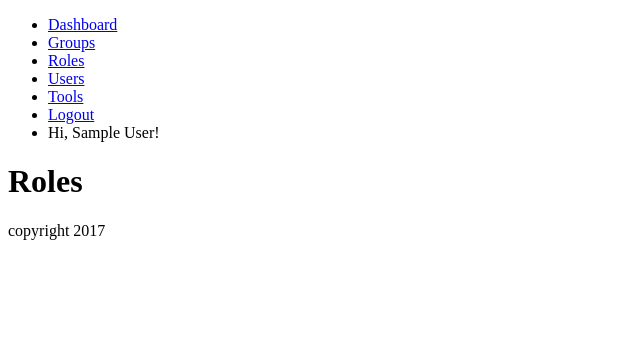
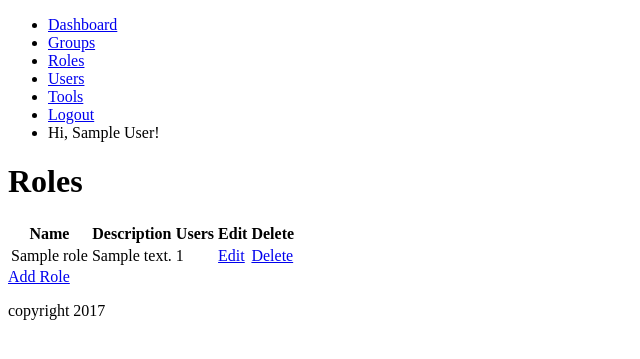
Before and after one commit to gitaux/vial-mvc, a Flask app: page /admin/roles in a window 1280 px wide. Shown: the top 359 px of the page, without its empty margins (0-640 px from the left). Run offline with Flask 2, Linux system fonts and the light colour scheme; a user stored in the database is signed in; tables that the repository leaves empty hold one stand-in row (values such as "Sample post"); parts of the project's set-up code (start-up, migrations or seed data) failed here and were passed over.

Commit message:
fixed assigning role and group. added role template.

```diff
--- a/app/admin/__init__.py
+++ b/app/admin/__init__.py
@@ -1,5 +1,6 @@
 # -*- coding: utf-8 -*-
 # app/admin/__init__.py
+
 from flask import Blueprint
 
 
--- a/app/admin/views.py
+++ b/app/admin/views.py
@@ -342,7 +342,7 @@ def assign_user(id):
     check_admin()
     user = User.query.get_or_404(id)
     if user.is_admin:
-        abort(403)
+       abort(403)
     form = UserAssignForm(obj=user)
     if form.validate_on_submit():
         user.group = form.group.data
--- a/app/auth/__init__.py
+++ b/app/auth/__init__.py
@@ -1,5 +1,6 @@
 # -*- coding: utf-8 -*-
 # app/auth/__init__.py
+
 from flask import Blueprint
 
 
--- a/app/home/views.py
+++ b/app/home/views.py
@@ -1,5 +1,6 @@
 # -*- coding: utf-8 -*-
 # app/home/views.py
+
 from flask import abort, render_template
 from flask_login import current_user, login_required
 
--- a/app/models.py
+++ b/app/models.py
@@ -1,5 +1,6 @@
 # -*- coding: utf-8 -*-
 # app/models.py
+
 from flask_login import UserMixin
 from werkzeug.security import generate_password_hash, check_password_hash
 
--- a/app/templates/admin/roles/list_roles.html
+++ b/app/templates/admin/roles/list_roles.html
@@ -5,5 +5,32 @@
 {% block main %}
     <div>
         <h1>{{ title }}</h1>
+        <table>
+            <thead>
+                <tr>
+                    <th>Name</th>
+                    <th>Description</th>
+                    <th>Users</th>
+                    <th>Edit</th>
+                    <th>Delete</th>
+                </tr>
+            </thead>
+            <tbody>
+            {% for role in roles %}
+                <tr>
+                    <td>{{ role.name }}</td>
+                    <td>{{ role.description }}</td>
+                    <td>{{ role.users.count() }}</td>
+                    <td>
+                        <a href="{{ url_for('admin.edit_role', id=role.id) }}">Edit</a>
+                    </td>
+                    <td>
+                        <a href="{{ url_for('admin.delete_role', id=role.id) }}">Delete</a>
+                    </td>
+                </tr>
+            {% endfor %}
+            </tbody>
+        </table>
+        <a href="{{ url_for('admin.add_role') }}">Add Role</a>
     </div>
 {% endblock %}
--- a/app/templates/admin/users/assign_user.html
+++ b/app/templates/admin/users/assign_user.html
@@ -1,7 +1,7 @@
 <!-- app/templates/admin/users/assign_user.html -->
 
 {% extends 'base.html' %}
-{% block title %}{{ title }}{% endblock %}
+{% block title %} {{ title }} {% endblock %}
 {% block main %}
     <div>
         <h1>{{ title }}</h1>
--- a/app/templates/admin/users/list_users.html
+++ b/app/templates/admin/users/list_users.html
@@ -27,10 +27,10 @@
                     <td>{{ user.first_name }}</td>
                     <td>{{ user.last_name }}</td>
                     <td>{{ user.email }}</td>
-                    <td>{{ user.group }}</td>
-                    <td>{{ user.role }}</td>
+                    <td>{{ user.group.name }}</td>
+                    <td>{{ user.role.name }}</td>
                     <td>{{ user.is_admin }}</td>
-                    <td><a href="{{ url_for('admin.assign_user') }}">assign</a></td>
+                    <td><a href="{{ url_for('admin.assign_user', id=user.id) }}">assign</a></td>
                     <td><a>edit</a></td>
                     <td><a>delete</a></td>
                 </tr>
```
Also changed, not shown: app/admin/forms.py (+1 -8 lines), app/auth/views.py (+5 -5 lines), app/templates/admin/roles/add_role.html (+7 -0 lines).
